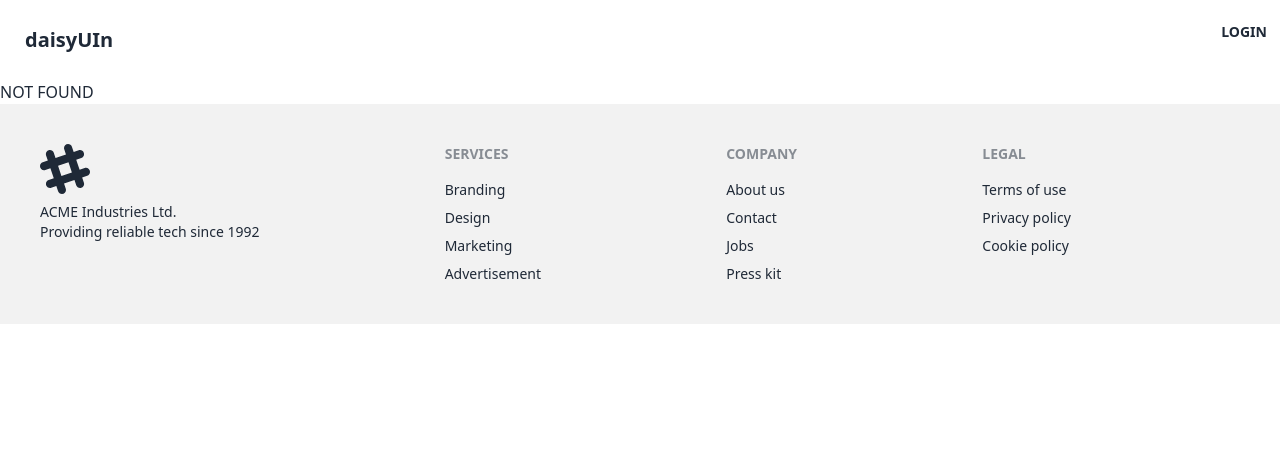
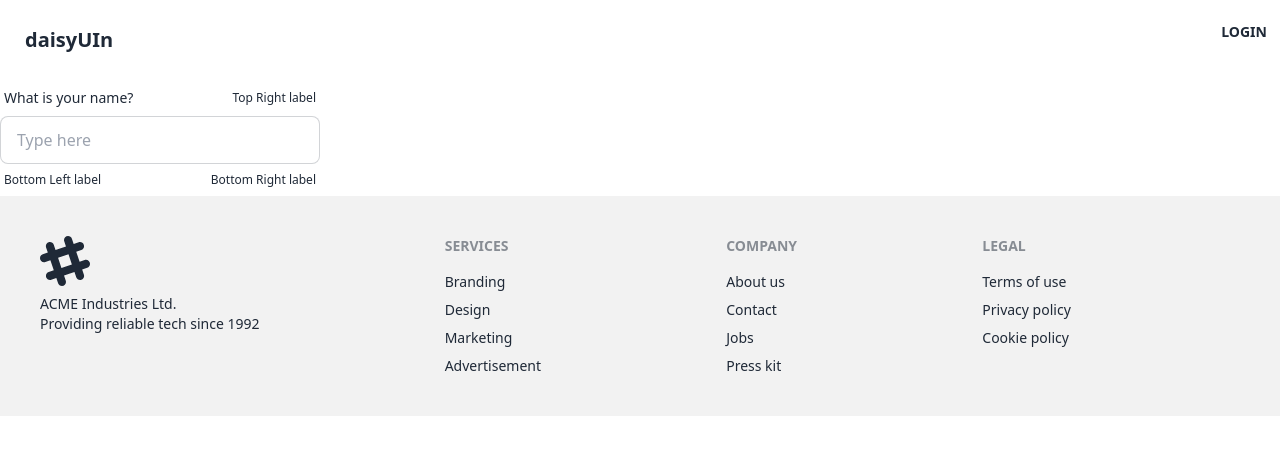
Before and after one commit to MaximeMalecot/hackathon_carbon, a React (Vite) app in the folder front/: page /posts/create in a window 1280 px wide. Shown: the top 454 px of the page. Built offline with nearby package versions, Linux system fonts and the light colour scheme; no server answers.

Commit message:
post update front

```diff
--- a/front/src/App.tsx
+++ b/front/src/App.tsx
@@ -1,6 +1,7 @@
 import { Suspense, lazy } from "react";
 import { Route, Routes } from "react-router-dom";
 import AppLayout from "./components/layout/app-layout";
+import CreatePost from "./pages/posts/createPost";
 
 const Home = lazy(() => import("./pages/home"));
 const Login = lazy(() => import("./pages/login"));
@@ -15,6 +16,10 @@ function App() {
                         <Route path={"/login"} element={<Login />} />
                         <Route path={"/"} element={<Home />} />
                         <Route path={"*"} element={<NotFound />} />
+                        <Route
+                            path={"/posts/create"}
+                            element={<CreatePost />}
+                        />
                     </Route>
                 </Routes>
             </Suspense>
--- a/front/src/components/post.tsx
+++ /dev/null
@@ -1,43 +0,0 @@
-import { Content } from "../interfaces/content";
-
-export function Post(props: {
-    title: string;
-    content: Array<Content>;
-    type: string;
-    writer: string;
-    enterprise: string;
-    createdAt: string;
-}) {
-    const sortContents = props.content.sort(function (a, b) {
-        return a.order - b.order;
-    });
-    return (
-        <div className="card w-1/2 bg-base-100 shadow-xl border">
-            <div className="card-body">
-                <div>
-                    <h2 className="card-title">{props.title}</h2>
-
-                    {sortContents.map((content) => {
-                        if (content.type === "text") {
-                            return <p>{content.data}</p>;
-                        } else if (content.type === "file") {
-                            return (
-                                <figure>
-                                    <img
-                                        className="w-full max-h-80 object-cover"
-                                        src={content.data}
-                                        alt={props.title}
-                                    />
-                                </figure>
-                            );
-                        }
-                    })}
-                    <div className="flex justify-between">
-                        <div>{props.writer}</div>
-                        <div>{props.createdAt}</div>
-                    </div>
-                </div>
-            </div>
-        </div>
-    );
-}
--- /dev/null
+++ b/front/src/components/posts/post.tsx
@@ -0,0 +1,40 @@
+import { Content } from "../../interfaces/content";
+
+export function Post(props: {
+    title: string;
+    content: Array<Content>;
+    type: string;
+    writer: string;
+    enterprise: string;
+    createdAt: string;
+}) {
+    const sortContents = props.content.sort(function (a, b) {
+        return a.order - b.order;
+    });
+    return (
+        <div className="card w-1/2 bg-base-100 shadow-xl border">
+            <div className="card-body">
+                <h2 className="card-title">{props.title}</h2>
+            </div>
+            {sortContents.map((content) => {
+                if (content.type === "text") {
+                    return <p>{content.data}</p>;
+                } else if (content.type === "file") {
+                    return (
+                        <figure className="">
+                            <img
+                                className="w-full max-h-80 object-cover"
+                                src={content.data}
+                                alt={props.title}
+                            />
+                        </figure>
+                    );
+                }
+            })}
+            <div className="flex justify-between">
+                <div>{props.writer}</div>
+                <div>{props.createdAt}</div>
+            </div>
+        </div>
+    );
+}
--- a/front/src/pages/home.tsx
+++ b/front/src/pages/home.tsx
@@ -1,4 +1,4 @@
-import { Post } from "../components/post";
+import { Post } from "../components/posts/post";
 import { Content } from "../interfaces/content";
 
 export default function Home() {
--- /dev/null
+++ b/front/src/pages/posts/createPost.tsx
@@ -0,0 +1,19 @@
+export default function CreatePost() {
+    return (
+        <div className="form-control w-full max-w-xs">
+            <label className="label">
+                <span className="label-text">What is your name?</span>
+                <span className="label-text-alt">Top Right label</span>
+            </label>
+            <input
+                type="text"
+                placeholder="Type here"
+                className="input input-bordered w-full max-w-xs"
+            />
+            <label className="label">
+                <span className="label-text-alt">Bottom Left label</span>
+                <span className="label-text-alt">Bottom Right label</span>
+            </label>
+        </div>
+    );
+}
```
Also changed, not shown: front/src/components/posts/fileInput.tsx (added), front/src/components/posts/textInput.tsx (added).
